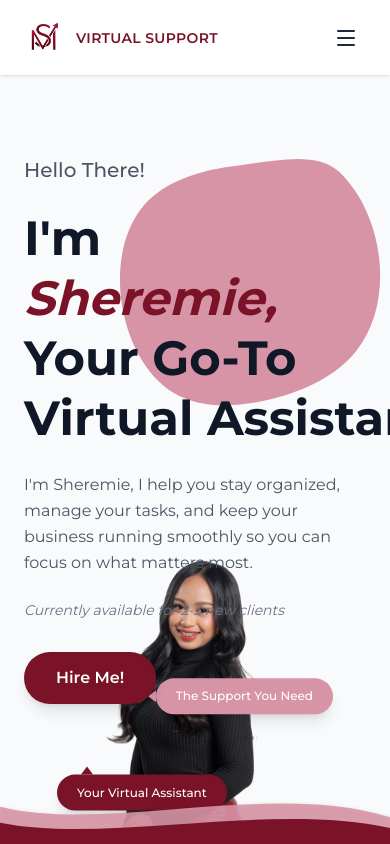
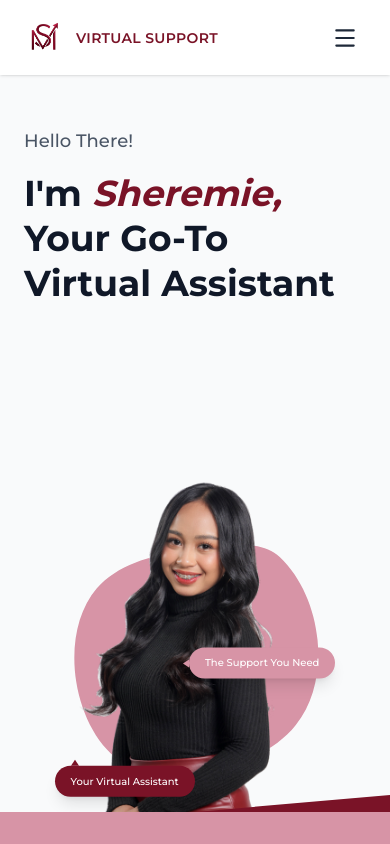
Before and after one commit to Fansters/sbm-portfolio, a Next.js app: page / in a window 390 px wide. Shown: the top 844 px of the page. Built offline with nearby package versions, Linux system fonts and the light colour scheme.

Commit message:
added anims, burger menu. changed responsive design. added new burger menu. added bottom lines.

```diff
--- a/src/app/components/Navbar.tsx
+++ b/src/app/components/Navbar.tsx
@@ -4,14 +4,38 @@ import React, { useState } from "react";
 import { Menu, X } from "lucide-react";
 import Link from "next/link";
 import Image from "next/image";
+import { motion, AnimatePresence } from "framer-motion";
 
 export default function Navbar() {
 	const [isMobileMenuOpen, setIsMobileMenuOpen] = useState(false);
 
+	const menuVariants = {
+		closed: {
+			clipPath: "circle(0px at calc(100% - 40px) 40px)",
+			transition: { type: "spring", stiffness: 400, damping: 40 },
+		},
+		open: {
+			clipPath: "circle(200% at calc(100% - 40px) 40px)",
+			transition: { type: "spring", stiffness: 40, restDelta: 2 },
+		},
+	};
+
+	const linkContainerVariants = {
+		closed: { transition: { staggerChildren: 0.05, staggerDirection: -1 } },
+		open: { transition: { staggerChildren: 0.1, delayChildren: 0.2 } },
+	};
+
+	const linkVariants = {
+		closed: { y: 20, opacity: 0 },
+		open: { y: 0, opacity: 1 },
+	};
+
 	return (
+		<>
+			{/* Increased header z-index to z-50 to ensure it's above hero content */}
 			<header className='fixed top-0 left-0 w-full bg-white/90 backdrop-blur-md z-50 px-6 py-4 md:px-12 lg:px-24 flex items-center justify-between shadow-sm'>
 				{/* Logo */}
-			<Link href='#home' className='flex items-center gap-2 cursor-pointer'>
+				<Link href='#home' className='flex items-center gap-2 cursor-pointer z-[60] relative'>
 					<div className='relative flex items-center justify-center'>
 						<Image src='/sbmLogo.png' alt='SBM Logo' width={40} height={40} className='object-contain' priority />
 					</div>
@@ -20,8 +44,8 @@ export default function Navbar() {
 					</span>
 				</Link>
 
-			{/* Desktop Nav Links */}
-			<nav className='hidden md:flex items-center gap-8 text-sm font-medium text-gray-800'>
+				{/* Desktop Nav Links - Shifted from md: to lg: so iPad gets burger menu */}
+				<nav className='hidden lg:flex items-center gap-8 text-sm font-medium text-gray-800'>
 					<Link href='#home' className='hover:text-brandMaroon transition-colors'>
 						Home
 					</Link>
@@ -42,8 +66,8 @@ export default function Navbar() {
 					</Link>
 				</nav>
 
-			{/* Get Started Button (Desktop) */}
-			<div className='hidden md:block'>
+				{/* Get Started Button (Desktop) - Shifted from md: to lg: */}
+				<div className='hidden lg:block'>
 					<Link
 						href='#contact'
 						className='bg-brandMaroon hover:bg-[#600f1e] text-white px-6 py-2.5 rounded-full text-sm font-medium transition-all shadow-md'
@@ -52,34 +76,61 @@ export default function Navbar() {
 					</Link>
 				</div>
 
-			{/* Mobile Menu Toggle */}
-			<button className='md:hidden text-gray-800 p-2' onClick={() => setIsMobileMenuOpen(!isMobileMenuOpen)}>
-				{isMobileMenuOpen ? <X size={24} /> : <Menu size={24} />}
+				{/* Mobile Menu Toggle Button - Shifted from md: to lg: */}
+				{/* Increased to z-[60] so it sits ON TOP of the mobile menu overlay */}
+				<button
+					className='lg:hidden text-gray-800 p-2 z-[60] relative transition-transform'
+					onClick={() => setIsMobileMenuOpen(!isMobileMenuOpen)}
+				>
+					<AnimatePresence mode='wait'>
+						{isMobileMenuOpen ? (
+							<motion.div
+								key='close'
+								initial={{ opacity: 0, rotate: -90 }}
+								animate={{ opacity: 1, rotate: 0 }}
+								exit={{ opacity: 0, rotate: 90 }}
+							>
+								<X size={26} className='text-white' />
+							</motion.div>
+						) : (
+							<motion.div
+								key='menu'
+								initial={{ opacity: 0, rotate: 90 }}
+								animate={{ opacity: 1, rotate: 0 }}
+								exit={{ opacity: 0, rotate: -90 }}
+							>
+								<Menu size={26} />
+							</motion.div>
+						)}
+					</AnimatePresence>
 				</button>
+			</header>
 
-			{/* Mobile Menu Dropdown */}
-			{isMobileMenuOpen && (
-				<div className='absolute top-[72px] left-0 w-full bg-white shadow-xl z-50 flex flex-col p-6 gap-4 border-t border-gray-100 md:hidden'>
-					<Link href='#home' onClick={() => setIsMobileMenuOpen(false)}>
-						Home
+			{/* Full-Screen Animated Mobile Menu */}
+			{/* Shifted from md: to lg: */}
+			<motion.div
+				initial='closed'
+				animate={isMobileMenuOpen ? "open" : "closed"}
+				variants={menuVariants}
+				className='fixed inset-0 z-50 bg-brandMaroon lg:hidden flex flex-col items-center justify-center pointer-events-none'
+				style={{ pointerEvents: isMobileMenuOpen ? "auto" : "none" }}
+			>
+				<motion.div variants={linkContainerVariants} className='flex flex-col items-center gap-8'>
+					{/* Updated menu items to match desktop */}
+					{["Home", "Services", "About Me", "Portfolio", "Testimonials", "Contact"].map((item, i) => (
+						<motion.div key={i} variants={linkVariants}>
+							<Link
+								href={`#${item.toLowerCase().replace(" ", "-")}`}
+								onClick={() => setIsMobileMenuOpen(false)}
+								className='text-white text-4xl font-bold tracking-wide hover:text-brandPink transition-colors'
+							>
+								{item}
 							</Link>
-					<Link href='#services' onClick={() => setIsMobileMenuOpen(false)}>
-						Services
-					</Link>
-					<Link href='#about' onClick={() => setIsMobileMenuOpen(false)}>
-						About Me
-					</Link>
-					<Link href='#portfolio' onClick={() => setIsMobileMenuOpen(false)}>
-						Portfolio
-					</Link>
-					<Link href='#testimonials' onClick={() => setIsMobileMenuOpen(false)}>
-						Testimonials
-					</Link>
-					<Link href='#contact' onClick={() => setIsMobileMenuOpen(false)}>
-						Contact
-					</Link>
-				</div>
-			)}
-		</header>
+						</motion.div>
+					))}
+					{/* Removed the Get Started button block from here */}
+				</motion.div>
+			</motion.div>
+		</>
 	);
 }
--- a/src/app/page.tsx
+++ b/src/app/page.tsx
@@ -1,26 +1,56 @@
 "use client";
 
 import Navbar from "@/app/components/Navbar";
-import { motion, AnimatePresence } from "framer-motion";
+import { motion, AnimatePresence, useMotionValue, useSpring, useTransform } from "framer-motion";
 import Image from "next/image";
 import { useState, useEffect } from "react";
 
 export default function Home() {
 	const [isLoading, setIsLoading] = useState(true);
 
+	// Mouse Parallax Setup
+	const mouseX = useMotionValue(0);
+	const mouseY = useMotionValue(0);
+	const springConfig = { damping: 25, stiffness: 150 };
+	const smoothX = useSpring(mouseX, springConfig);
+	const smoothY = useSpring(mouseY, springConfig);
+
+	const tooltip1X = useTransform(smoothX, [-1, 1], [-20, 20]);
+	const tooltip1Y = useTransform(smoothY, [-1, 1], [-20, 20]);
+	const tooltip2X = useTransform(smoothX, [-1, 1], [32, -32]);
+	const tooltip2Y = useTransform(smoothY, [-1, 1], [32, -32]);
+
+	const handleMouseMove = (e: React.MouseEvent) => {
+		const { clientX, clientY } = e;
+		const targetX = (clientX / window.innerWidth - 0.5) * 2;
+		const targetY = (clientY / window.innerHeight - 0.5) * 2;
+		mouseX.set(targetX);
+		mouseY.set(targetY);
+	};
+
 	useEffect(() => {
-		// Simulate loading to show the pulsating logo before revealing the site
 		const timer = setTimeout(() => setIsLoading(false), 2000);
 		return () => clearTimeout(timer);
 	}, []);
 
-	// Framer Motion Variants for the new Character Typing Effect
-	const containerVariants = {
+	// --- NEW SEQUENCED ANIMATION VARIANTS ---
+
+	// 1. "Hello There" types in first
+	const helloVariants = {
 		hidden: { opacity: 0 },
-		visible: {
-			opacity: 1,
-			transition: { staggerChildren: 0.05, delayChildren: 0.2 },
-		},
+		visible: { opacity: 1, transition: { staggerChildren: 0.05, delayChildren: 0.2 } },
+	};
+
+	// 2. 1 Second Pause, then Main Title types in
+	const titleVariants = {
+		hidden: { opacity: 0 },
+		visible: { opacity: 1, transition: { staggerChildren: 0.04, delayChildren: 1.8 } },
+	};
+
+	// 3. 1 Second Pause, then paragraph and button fade in together
+	const fadeVariants = {
+		hidden: { opacity: 0, y: 10 },
+		visible: { opacity: 1, y: 0, transition: { delay: 4.0, duration: 0.8 } },
 	};
 
 	const letterVariants = {
@@ -48,28 +78,37 @@ export default function Home() {
 				)}
 			</AnimatePresence>
 
-			{/* Import the Navbar */}
 			<Navbar />
 
 			{/* --- HERO SECTION --- */}
-			<main id='home' className='relative bg-gray-50 min-h-[100svh] pt-24 flex items-center px-6 md:px-12 lg:px-24'>
+			<main
+				id='home'
+				onMouseMove={handleMouseMove}
+				className='relative bg-gray-50 min-h-[100svh] pt-12 md:pt-24 lg:pt-32 flex items-center px-6 md:px-12 lg:px-24'
+			>
 				{/* Left Column: Text Content */}
-				{/* Increased z-index to 40 so text is above everything */}
-				<div className='w-full max-w-7xl mx-auto grid grid-cols-1 lg:grid-cols-2 gap-12 z-40 relative pb-32 lg:pb-0'>
-					<motion.div
-						initial={{ opacity: 0, x: -50 }}
-						animate={!isLoading ? { opacity: 1, x: 0 } : {}}
-						transition={{ duration: 0.8, delay: 0.5 }}
-						className='flex flex-col gap-6 max-w-xl mt-12 md:mt-0'
-					>
-						<h2 className='text-xl md:text-2xl text-gray-600 font-medium'>Hello There!</h2>
-
-						{/* TYPING ANIMATION TITLE */}
-						<motion.h1
-							variants={containerVariants}
+				<div className='w-full max-w-7xl mx-auto grid grid-cols-1 lg:grid-cols-2 gap-4 lg:gap-12 z-40 relative pb-[260px] lg:pb-0'>
+					<div className='flex flex-col gap-4 md:gap-6 max-w-xl mt-2 md:mt-0'>
+						{/* 1. Hello There Animation */}
+						<motion.h2
+							variants={helloVariants}
 							initial='hidden'
 							animate={!isLoading ? "visible" : "hidden"}
-							className='text-5xl md:text-6xl lg:text-7xl font-bold text-gray-900 leading-tight'
+							className='text-lg md:text-xl lg:text-2xl text-gray-600 font-medium flex'
+						>
+							{"Hello There!".split("").map((char, i) => (
+								<motion.span key={`hello-${i}`} variants={letterVariants}>
+									{char === " " ? "\u00A0" : char}
+								</motion.span>
+							))}
+						</motion.h2>
+
+						{/* 2. Main Title Animation */}
+						<motion.h1
+							variants={titleVariants}
+							initial='hidden'
+							animate={!isLoading ? "visible" : "hidden"}
+							className='text-4xl md:text-5xl xl:text-6xl font-bold text-gray-900 leading-tight md:leading-tight'
 						>
 							{"I'm ".split("").map((char, i) => (
 								<motion.span key={`im-${i}`} variants={letterVariants}>
@@ -97,33 +136,41 @@ export default function Home() {
 							))}
 						</motion.h1>
 
-						<p className='text-gray-600 text-base md:text-lg leading-relaxed max-w-md'>
+						{/* 3. Fade In Details & Button */}
+						<motion.div
+							variants={fadeVariants}
+							initial='hidden'
+							animate={!isLoading ? "visible" : "hidden"}
+							className='flex flex-col gap-4 md:gap-6'
+						>
+							<p className='text-gray-600 text-sm md:text-base lg:text-lg leading-relaxed max-w-md'>
 								I&apos;m Sheremie, I help you stay organized, manage your tasks, and keep your business running smoothly
 								so you can focus on what matters most.
 							</p>
 
-						<p className='text-sm text-gray-500 italic'>Currently available for 2-3 new clients</p>
+							<p className='text-xs md:text-sm text-gray-500 italic'>Currently available for 2-3 new clients</p>
 
 							<div className='pt-2'>
-							<button className='bg-brandMaroon hover:bg-[#600f1e] text-white px-8 py-3.5 rounded-full text-base font-semibold transition-all shadow-lg hover:shadow-xl hover:-translate-y-1'>
+								<button className='bg-brandMaroon hover:bg-[#600f1e] text-white px-6 py-3 md:px-8 md:py-3.5 rounded-full text-sm md:text-base font-semibold transition-all shadow-lg hover:shadow-xl hover:-translate-y-1'>
 									Hire Me!
 								</button>
 							</div>
 						</motion.div>
 					</div>
+				</div>
 
 				{/* Right Column: Absolutely Positioned Image container */}
-				{/* z-20 means it sits BEHIND the swoosh (which is z-30) */}
 				<div className='absolute bottom-0 right-0 lg:right-[5%] w-full lg:w-1/2 h-full pointer-events-none flex items-end justify-center z-20'>
-					{/* Pink Background Blob - Reduced size */}
 					<motion.div
-						initial={{ opacity: 0, scale: 0.8 }}
-						animate={!isLoading ? { opacity: 1, scale: 1 } : {}}
-						transition={{ duration: 1 }}
-						className='absolute top-[15%] lg:top-[20%] right-[0%] lg:right-[-5%] w-[80%] md:w-[65%] lg:w-[55%] aspect-square -z-10'
+						initial={{ opacity: 0, y: 50 }}
+						animate={!isLoading ? { opacity: 1, y: 0 } : {}}
+						transition={{ duration: 0.8, delay: 0.4 }}
+						className='relative z-10 w-[75%] sm:w-[65%] max-w-[350px] lg:max-w-none lg:w-[85%] xl:w-[70%] 2xl:w-[65%]'
 					>
+						{/* Pink Background Blob */}
+						<div className='absolute top-[10%] right-[5%] w-full aspect-square -z-10 text-brandPink pointer-events-none'>
 							<svg
-							className='w-full h-full text-brandPink transform translate-x-4'
+								className='w-full h-full transform translate-x-4'
 								viewBox='0 0 200 200'
 								xmlns='http://www.w3.org/2000/svg'
 							>
@@ -133,15 +180,9 @@ export default function Home() {
 									transform='translate(100 100) scale(1.1)'
 								/>
 							</svg>
-					</motion.div>
+						</div>
 
-					{/* Profile Image - Adjusted sizes for mobile and desktop */}
-					<motion.div
-						initial={{ opacity: 0, y: 50 }}
-						animate={!isLoading ? { opacity: 1, y: 0 } : {}}
-						transition={{ duration: 0.8, delay: 0.4 }}
-						className='relative z-10 w-[230px] md:w-[380px] lg:w-[520px]'
-					>
+						{/* Profile Image */}
 						<Image
 							src='/sheremie.png'
 							alt='Sheremie - Virtual Assistant'
@@ -151,47 +192,49 @@ export default function Home() {
 							priority
 						/>
 
-						{/* Top Right Tooltip - Pink (with CSS Triangle) */}
+						{/* Top Right Tooltip - Pink */}
 						<motion.div
-							animate={{ y: [0, -10, 0] }}
+							style={{ x: tooltip1X, y: tooltip1Y }}
+							className='absolute right-[2%] md:right-0 lg:right-[-2%] bottom-[45%] md:bottom-[40%] z-30 pointer-events-auto'
+						>
+							<motion.div
+								animate={{ y: [0, -8, 0] }}
 								transition={{ repeat: Infinity, duration: 3, ease: "easeInOut" }}
-							className='absolute right-[-10%] md:-right-8 bottom-[45%] md:bottom-[40%] z-30 pointer-events-auto'
+								className='relative bg-brandPink text-white px-4 py-2 md:px-5 md:py-2.5 rounded-full text-[10px] sm:text-xs md:text-sm font-medium shadow-lg whitespace-nowrap'
 							>
-							<div className='relative bg-brandPink text-white px-5 py-2.5 rounded-full text-xs md:text-sm font-medium shadow-lg whitespace-nowrap'>
 								The Support You Need
-								{/* CSS Triangle pointing left */}
-								<div className='absolute top-1/2 -translate-y-1/2 -left-2 w-0 h-0 border-y-[6px] border-y-transparent border-r-[8px] border-r-brandPink'></div>
-							</div>
+								<div className='absolute top-1/2 -translate-y-1/2 -left-1.5 md:-left-2 w-0 h-0 border-y-[4px] md:border-y-[6px] border-y-transparent border-r-[6px] md:border-r-[8px] border-r-brandPink'></div>
+							</motion.div>
 						</motion.div>
 
-						{/* Bottom Left Tooltip - Maroon (with CSS Triangle) */}
+						{/* Bottom Left Tooltip - Maroon */}
 						<motion.div
-							animate={{ y: [0, 10, 0] }}
+							style={{ x: tooltip2X, y: tooltip2Y }}
+							className='absolute left-[2%] md:left-0 lg:left-[-4%] bottom-[15%] md:bottom-[20%] z-30 pointer-events-auto'
+						>
+							<motion.div
+								animate={{ y: [0, 8, 0] }}
 								transition={{ repeat: Infinity, duration: 4, ease: "easeInOut" }}
-							className='absolute left-[-10%] md:-left-12 bottom-[15%] md:bottom-[20%] z-30 pointer-events-auto'
+								className='relative bg-brandMaroon text-white px-4 py-2 md:px-5 md:py-2.5 rounded-full text-[10px] sm:text-xs md:text-sm font-medium shadow-lg whitespace-nowrap'
 							>
-							<div className='relative bg-brandMaroon text-white px-5 py-2.5 rounded-full text-xs md:text-sm font-medium shadow-lg whitespace-nowrap'>
 								Your Virtual Assistant
-								{/* CSS Triangle pointing up on the left side */}
-								<div className='absolute -top-2 left-6 w-0 h-0 border-x-[6px] border-x-transparent border-b-[8px] border-b-brandMaroon'></div>
-							</div>
+								<div className='absolute -top-1.5 md:-top-2 left-4 md:left-6 w-0 h-0 border-x-[4px] md:border-x-[6px] border-x-transparent border-b-[6px] md:border-b-[8px] border-b-brandMaroon'></div>
+							</motion.div>
 						</motion.div>
 					</motion.div>
 				</div>
 
-				{/* --- CUSTOM CANVA SWOOSH --- */}
-				{/* Set to z-30 so it sits ON TOP of the image (which is z-20) */}
-				<div className='absolute bottom-0 left-0 w-full z-30 pointer-events-none drop-shadow-sm'>
-					<svg viewBox='0 0 1440 120' className='w-full block h-16 md:h-24 lg:h-32' preserveAspectRatio='none'>
-						{/* Lighter Pink Layer */}
-						<path d='M0,50 C400,100 1000,0 1440,70 L1440,120 L0,120 Z' fill='var(--color-brandPink)' opacity='0.9' />
-						{/* Darker Maroon Layer */}
-						<path d='M0,80 C400,120 1000,40 1440,90 L1440,120 L0,120 Z' fill='var(--color-brandMaroon)' />
-					</svg>
+				{/* --- CUSTOM STRAIGHT DIV BOTTOM --- */}
+				<div className='absolute bottom-0 left-0 w-full h-8 z-30 pointer-events-none flex items-end justify-center'>
+					{/* Maroon Div - Behind, slightly wider, rotated dynamically to peek out */}
+					<div className='absolute w-[110%] h-8 bg-brandMaroon rotate-[-5deg] md:rotate-[-2deg] lg:rotate-[-1.5deg] origin-center'></div>
+
+					{/* Pink Div - In front, completely straight */}
+					<div className='absolute w-full h-8 bg-brandPink'></div>
 				</div>
 			</main>
 
-			{/* Services Section starts here */}
+			{/* Services Section */}
 			<section
 				id='services'
 				className='min-h-screen bg-white flex flex-col items-center justify-center relative z-40 pt-20'
```
Lines whose indentation alone changed are shown as unchanged.
